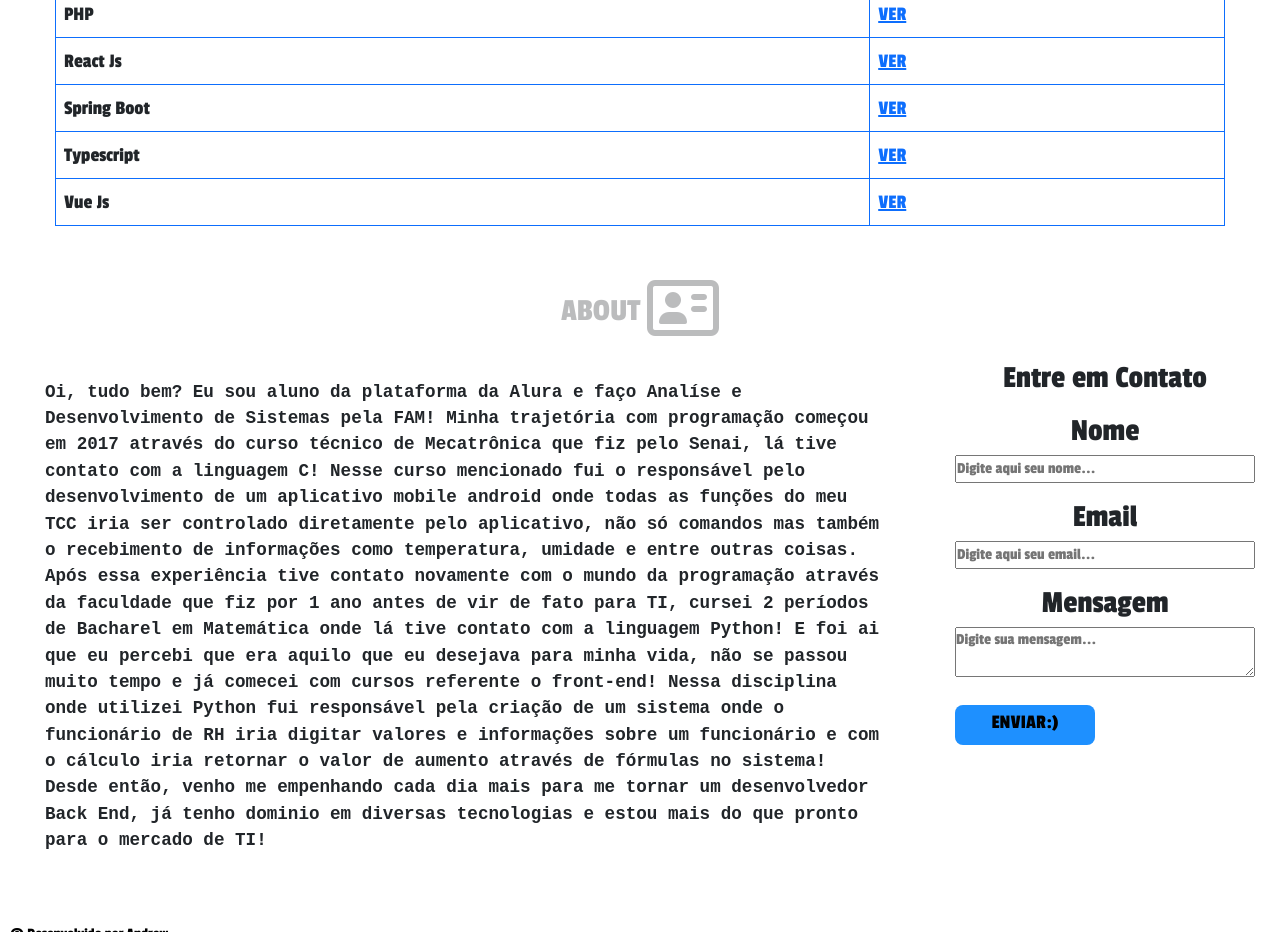
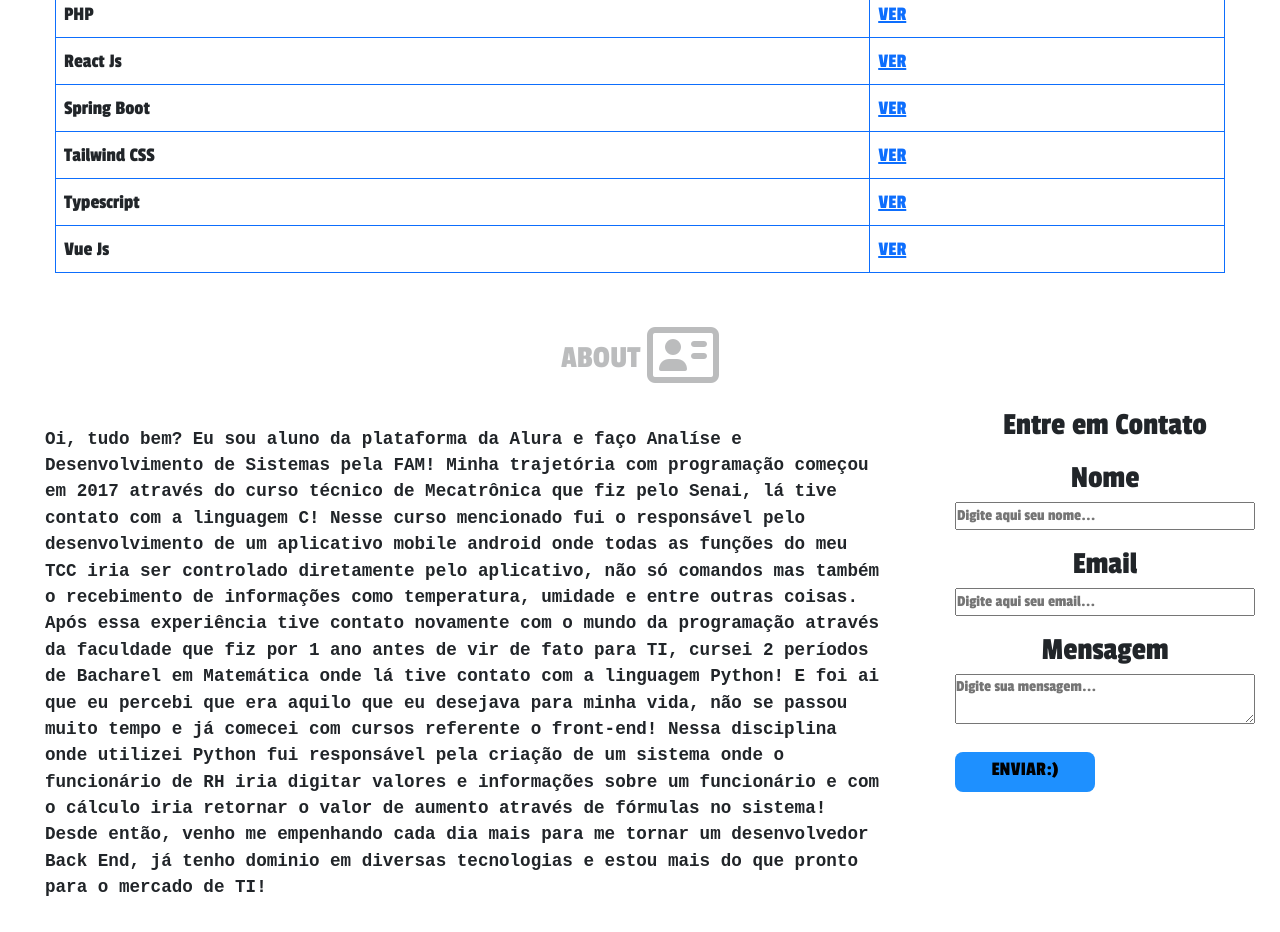
Before and after one commit to AndrewGPSilva/Presentation, a website with bundled scripts: page index.html in a window 1280 px wide. Shown: the part 2431-3363 px from the top of the page. Built offline with nearby package versions, Linux system fonts and the light colour scheme; files whose address does not match are found by name; a web font is replaced by a local one.

Commit message:
update certificate

```diff
--- a/index.html
+++ b/index.html
@@ -244,6 +244,10 @@
                         <td>Spring Boot</td>
                         <td><a href="https://cursos.alura.com.br/certificate/be62c82e-efe3-4fd4-853b-b9583339d32b?lang=pt_BR" target="_blank">VER</a></td>
                     </tr>
+                  <tr>
+                        <td>Tailwind CSS</td>
+                        <td><a href="https://cursos.alura.com.br/certificate/b25aea5c-72a2-4e39-8e15-e556f9e284e0?lang=pt_BR" target="_blank">VER</a></td>
+                  </tr>
                     <tr>
                         <td>Typescript</td>
                         <td><a href="https://cursos.alura.com.br/certificate/075720d3-519d-4c35-8535-7b4aaca9eb94?lang=pt_BR" target="_blank">VER</a></td>
```
